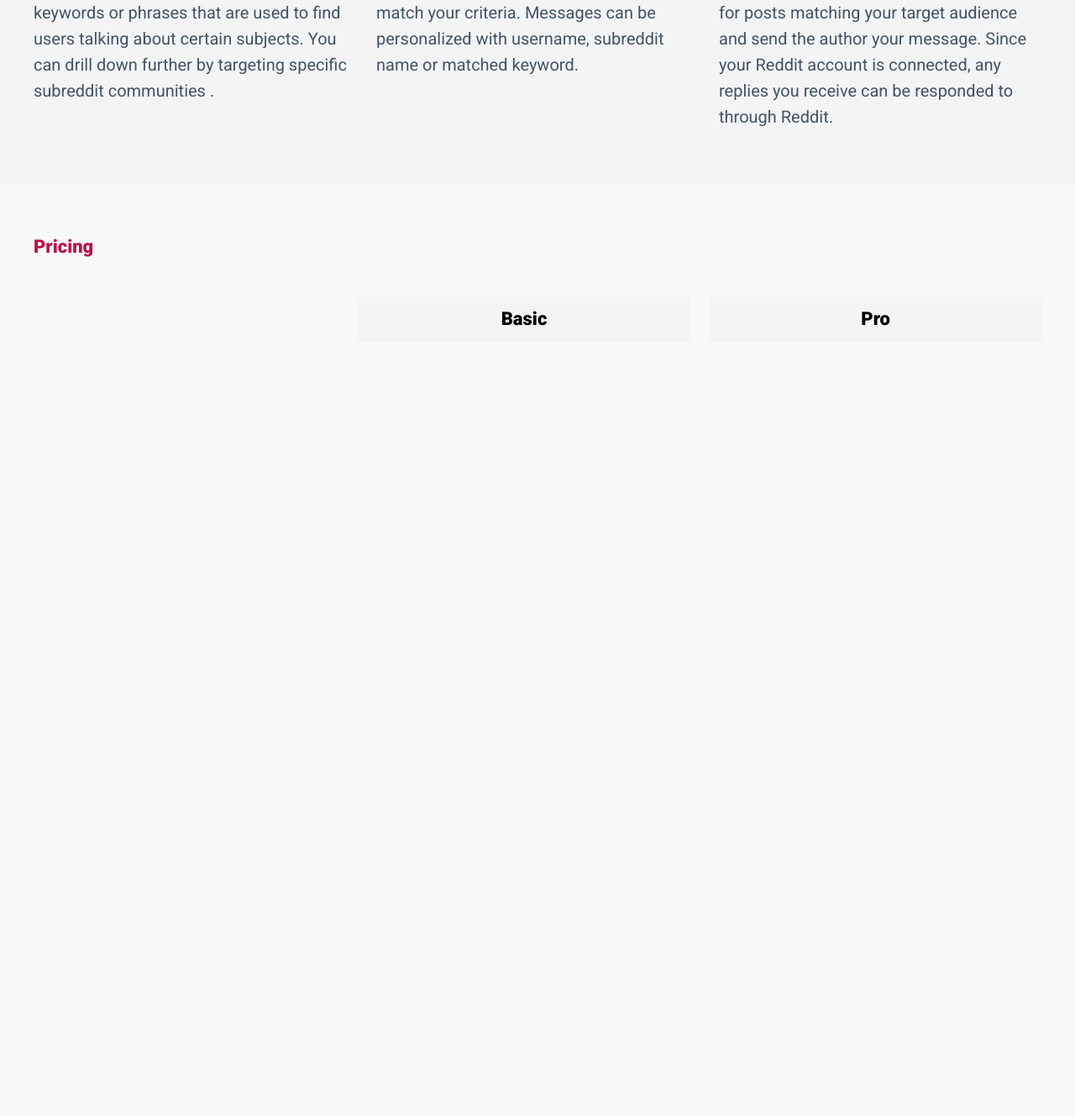
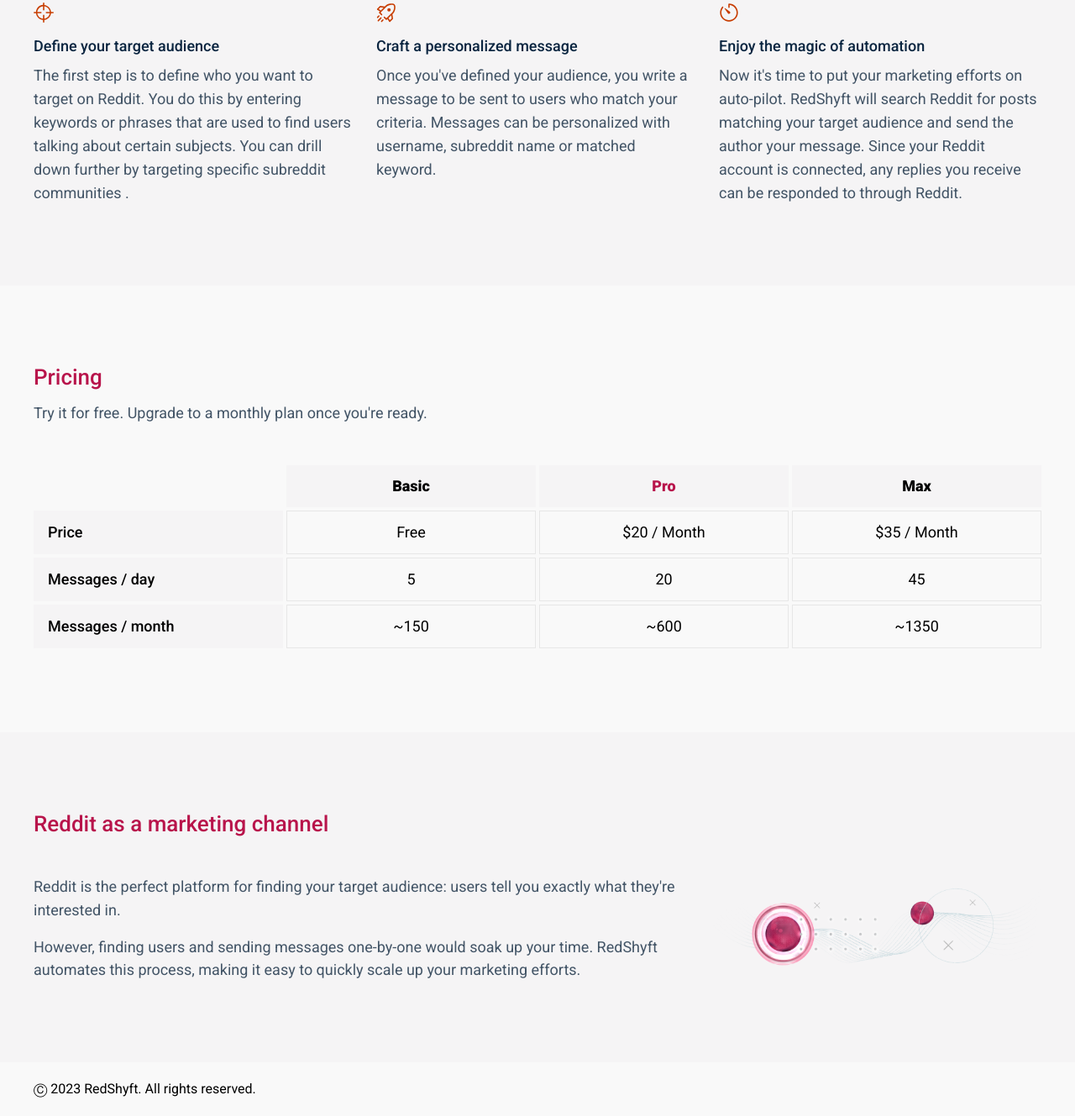
Before and after one commit to RedShyft/homepage, a plain HTML site: page index.html in a window 1280 px wide. Shown: the part 828-2157 px from the top of the page at 84% size. Before the commit the page ends 1299 px from the top, so only its background shows below. Drawn offline with Linux system fonts and the light colour scheme.

Commit message:
icons, graphics, styles, oh my

```diff
--- a/index.html
+++ b/index.html
@@ -5,6 +5,8 @@
     <title>RedShyft – Reddit Marketing Automation</title>
     <link rel="stylesheet" href="reset.css">
     <link rel="stylesheet" href="styles.css">
+    <meta name="viewport" content="width=device-width, initial-scale=1">
+    <link rel="icon" type="image/png" href="assets/favicon.png">
 </head>
 
 <body>
@@ -26,8 +28,8 @@
                                 src="assets/chevron-right.svg" /></a>
                     </div>
                 </div>
-                <div class="col-50">
-                    Hero image
+                <div class="col-50 hero-image">
+                    <img src="assets/decahedron.png" />
                 </div>
             </div>
         </div>
@@ -38,17 +40,26 @@
             <h2>How Does It Work?</h2>
             <div class="flex align-top">
                 <div class="col-33">
+                    <div class="icon">
+                        <img src="assets/crosshair-2.svg" alt="Define your target audience" />
+                    </div>
                     <h3>Define your target audience</h3>
                     <p>The first step is to define who you want to target on Reddit. You do this by entering keywords or
                         phrases that are used to find users talking about certain subjects. You can drill down further
                         by targeting specific subreddit communities .</p>
                 </div>
                 <div class="col-33">
+                    <div class="icon">
+                        <img src="assets/rocket.svg" alt="Send personalized messages on Reddit" />
+                    </div>
                     <h3>Craft a personalized message</h3>
                     <p>Once you've defined your audience, you write a message to be sent to users who match your
                         criteria. Messages can be personalized with username, subreddit name or matched keyword.</p>
                 </div>
                 <div class="col-33">
+                    <div class="icon">
+                        <img src="assets/timer.svg" alt="Marketing automation magic" />
+                    </div>
                     <h3>Enjoy the magic of automation</h3>
                     <p>Now it's time to put your marketing efforts on auto-pilot. RedShyft will search Reddit for posts
                         matching your target audience and send the author your message. Since your Reddit account is
@@ -59,18 +70,89 @@
 
     <section>
         <div class="inner">
-            <h2>Pricing</h2>
-            <div class="flex">
-                <div class="col-33">
-
+            <h2 class="subtitle">Pricing</h2>
+            <p class="mb-48">Try it for free. Upgrade to a monthly plan once you're ready.</p>
+            <div class="flex small">
+                <div class="col-33 table-cell empty">
+                    &nbsp;
                 </div>
                 <div class="col-33 table-cell heading">
                     Basic
                 </div>
-                <div class="col-33 table-cell heading">
+                <div class="col-33 table-cell heading pro">
                     Pro
                 </div>
+                <div class="col-33 table-cell heading">
+                    Max
+                </div>
             </div>
+            <div class="flex small">
+                <div class="col-33 table-cell left">
+                    Price
+                </div>
+                <div class="col-33 table-cell">
+                    Free
+                </div>
+                <div class="col-33 table-cell">
+                    $20 / Month
+                </div>
+                <div class="col-33 table-cell">
+                    $35 / Month
+                </div>
+            </div>
+            <div class="flex small">
+                <div class="col-33 table-cell left">
+                    Messages / day
+                </div>
+                <div class="col-33 table-cell">
+                    5
+                </div>
+                <div class="col-33 table-cell">
+                    20
+                </div>
+                <div class="col-33 table-cell">
+                    45
+                </div>
+            </div>
+            <div class="flex small">
+                <div class="col-33 table-cell left">
+                    Messages / month
+                </div>
+                <div class="col-33 table-cell">
+                    ~150
+                </div>
+                <div class="col-33 table-cell">
+                    ~600
+                </div>
+                <div class="col-33 table-cell">
+                    ~1350
+                </div>
+            </div>
+        </div>
+    </section>
+
+    <section class="dark">
+        <div class="inner">
+            <h2>Reddit as a marketing channel</h2>
+            <div class="flex">
+                <div class="col-66">
+                    <p>Reddit is the perfect platform for finding your target audience: users tell you exactly what
+                        they're interested in.</p>
+                    <br />
+                    <p>However, finding users and sending messages one-by-one would soak up your time. RedShyft
+                        automates this
+                        process, making it easy to quickly scale up your marketing efforts.</p>
+                </div>
+                <div class="col-33 flex justify-center">
+                    <img src="assets/stylistic-spindle.png" alt="Reddit marketing automation" class="spindle" />
+                </div>
+            </div>
+        </div>
+    </section>
+
+    <section class="footer">
+        <div class="inner">
+            Ⓒ 2023 RedShyft. All rights reserved.
         </div>
     </section>
 
--- a/styles.css
+++ b/styles.css
@@ -1,4 +1,4 @@
-@import url("https://fonts.googleapis.com/css2?family=Roboto:wght@400;900&display=swap");
+@import url("https://fonts.googleapis.com/css2?family=Roboto:wght@400;500;900&display=swap");
 
 :root {
   --color-primary: #b8144b;
@@ -22,19 +22,24 @@
 h4,
 h5,
 h6 {
-  font-weight: 900;
+  font-weight: 500;
   color: var(--color-text-dark);
 }
 
 h1 {
   font-size: 56px;
+  font-weight: 900;
   margin-bottom: 48px;
 }
 
 h2 {
-  font-size: 22px;
+  font-size: 26px;
   margin-bottom: 48px;
   color: var(--color-primary);
+}
+
+h2.subtitle {
+  margin-bottom: 16px;
 }
 
 h3 {
@@ -43,7 +48,7 @@
 }
 
 p {
-  font-size: 20px;
+  font-size: 18px;
   line-height: 1.55em;
   color: var(--color-text-light);
 }
@@ -64,21 +69,38 @@
 }
 
 section {
-  padding: 64px 0;
+  padding: 96px 0;
 }
 
 section.dark {
   background-color: var(--color-bg-light);
 }
 
+section.footer {
+  padding: 24px 0;
+}
+
 section .inner {
-  padding: 0 12px;
+  padding: 0 24px;
   max-width: var(--width-page);
   margin: 0 auto;
 }
 
 section .hero {
-  margin: 24px auto;
+  margin: 12px auto;
+}
+
+section .hero p {
+  font-size: 20px;
+}
+
+.hero-image {
+  display: inline-flex;
+  justify-content: center;
+}
+
+.hero-image img {
+  max-width: 360px;
 }
 
 a.button {
@@ -104,6 +126,20 @@
   margin-left: 12px;
 }
 
+.spindle {
+  max-width: 100%;
+}
+
+.icon {
+  margin-bottom: 16px;
+}
+
+.icon img {
+  width: 24px;
+  height: 24px;
+  filter: invert(0.5) sepia(1) saturate(75) hue-rotate(27deg);
+}
+
 /* Utility classes */
 .flex {
   display: flex;
@@ -112,8 +148,17 @@
   gap: 24px;
 }
 
+.flex.small {
+  gap: 4px;
+  margin-bottom: 4px;
+}
+
 .flex.align-top {
   align-items: flex-start;
+}
+
+.flex.justify-center {
+  justify-content: center;
 }
 
 .col-25 {
@@ -128,17 +173,43 @@
   flex: 1 1 50%;
 }
 
+.col-66 {
+  flex: 1 1 66.666%;
+}
+
 .mt-48 {
   margin-top: 48px;
 }
 
+.mb-48 {
+  margin-bottom: 48px;
+}
+
 .table-cell {
   padding: 16px;
-  font-size: 22px;
+  font-size: 18px;
   text-align: center;
-  background-color: var(--color-bg-light);
+  border: 1px solid #e7e7e7;
+}
+
+.table-cell.empty {
+  border: none;
 }
 
 .table-cell.heading {
   font-weight: 900;
+  border: none;
+  border-color: var(--color-bg-light);
+  background-color: var(--color-bg-light);
 }
+
+.table-cell.left {
+  text-align: left;
+  font-weight: 500;
+  border-color: var(--color-bg-light);
+  background-color: var(--color-bg-light);
+}
+
+.table-cell.heading.pro {
+  color: var(--color-primary);
+}
```
Also changed, not shown: assets/crosshair-2.svg (added), assets/decahedron.png (added), assets/favicon.png (added), assets/rocket.svg (added), assets/stylistic-spindle.png (added), assets/timer.svg (added), 1 other file.
